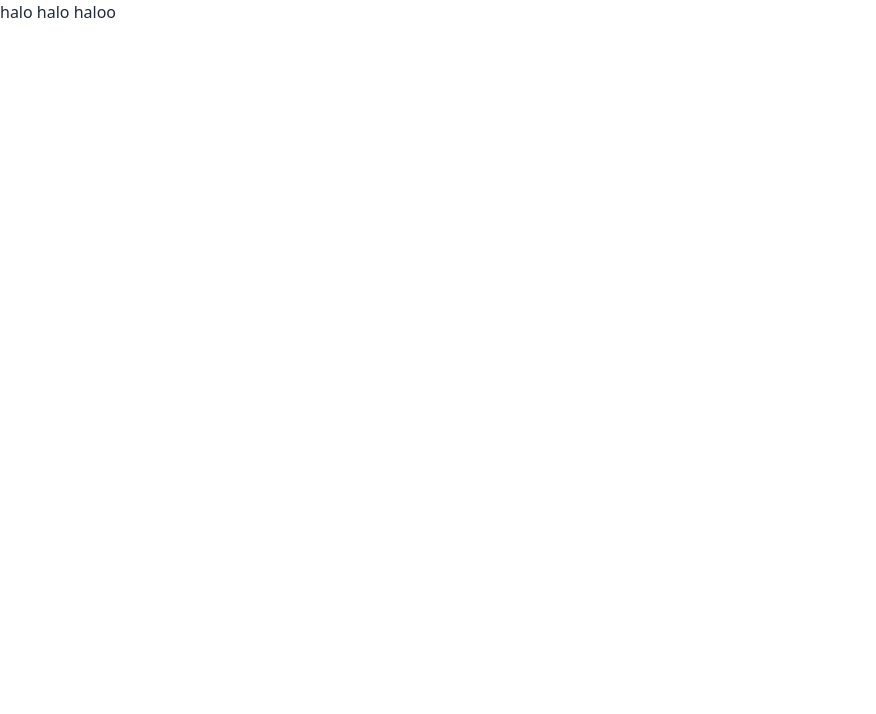
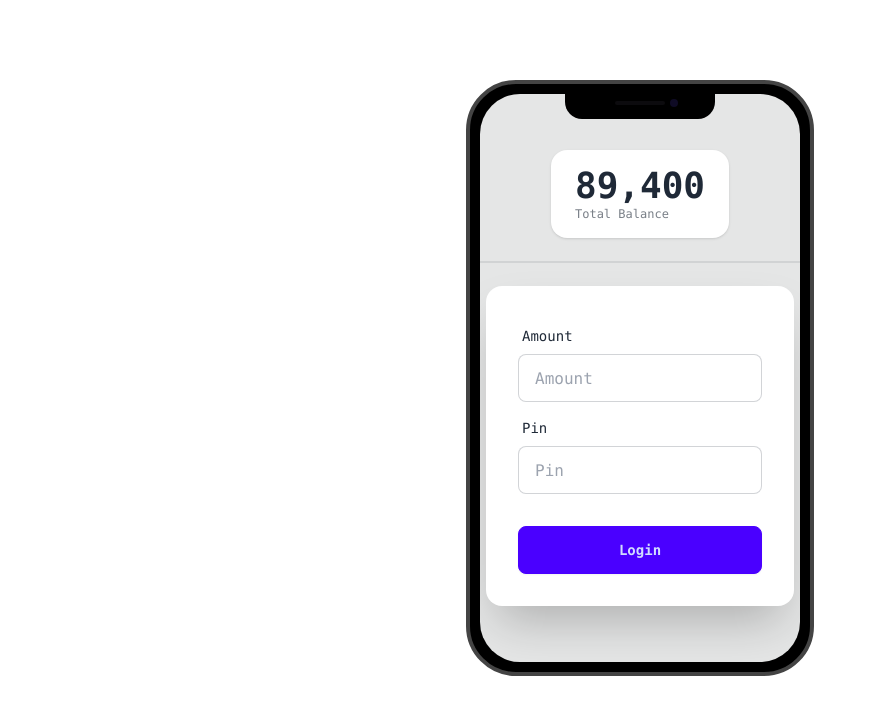
Before and after one commit to Irenity0/payoo-mfs-demo, a plain HTML site: page home.html in a window 1280 px wide. Shown: the whole page, without its empty margins (0-876 px from the left). Drawn offline with nearby package versions, Linux system fonts and the light colour scheme.

Commit message:
added home page elements

```diff
--- a/home.html
+++ b/home.html
@@ -8,6 +8,45 @@
     <script src="https://cdn.tailwindcss.com"></script>
 </head>
 <body>
-    <h1>halo halo haloo</h1>
+    <main class="flex justify-center font-mono">
+        <div class="mockup-phone mt-20">
+            <div class="camera"></div>
+            <div class="display">
+              <div class="artboard artboard-demo phone-1">
+
+                <!-- balance -->
+                <div class="stats shadow">
+                    <div class="stat">
+                      <div class="stat-value">89,400</div>
+                      <div class="stat-desc">Total Balance</div>
+                    </div>
+                </div>
+
+                <div class="divider"></div>
+
+                <div class="card bg-base-100 max-w-sm shrink-0 shadow-2xl">
+                    <form class="card-body">
+                      <div class="form-control">
+                        <label class="label">
+                          <span class="label-text">Amount</span>
+                        </label>
+                        <input type="text" placeholder="Amount" class="input input-bordered" required />
+                      </div>
+                      <div class="form-control">
+                        <label class="label">
+                          <span class="label-text">Pin</span>
+                        </label>
+                        <input type="password" placeholder="Pin" class="input input-bordered" autocomplete="off" required />
+                      </div>
+                      <div class="form-control mt-6">
+                        <button class="btn btn-primary">Login</button>
+                      </div>
+                    </form>
+                  </div>
+              </div>
+            </div>
+          </div>
+    </main>
+    <script src="js/home.js"></script>
 </body>
 </html>
```
Also changed, not shown: index.html (+1 -1 lines), js/home.js (added).
